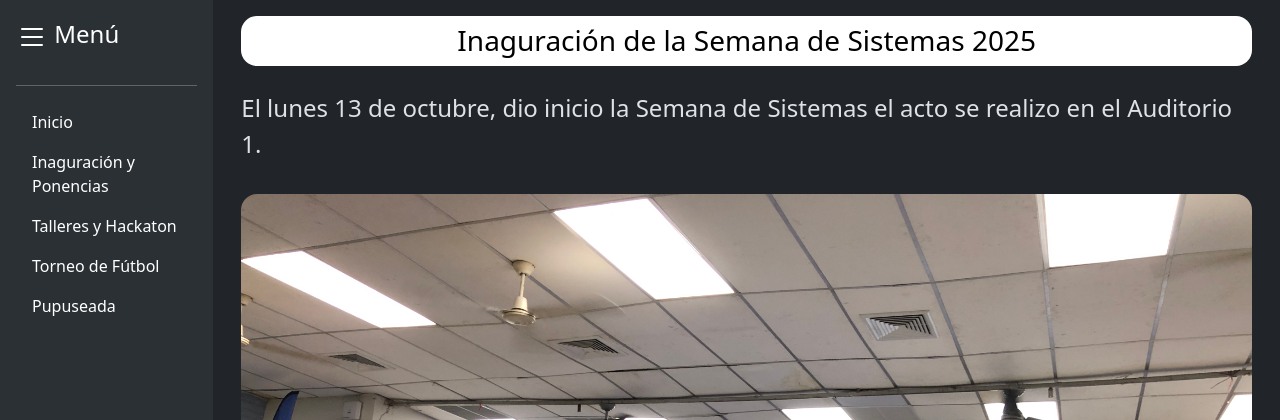
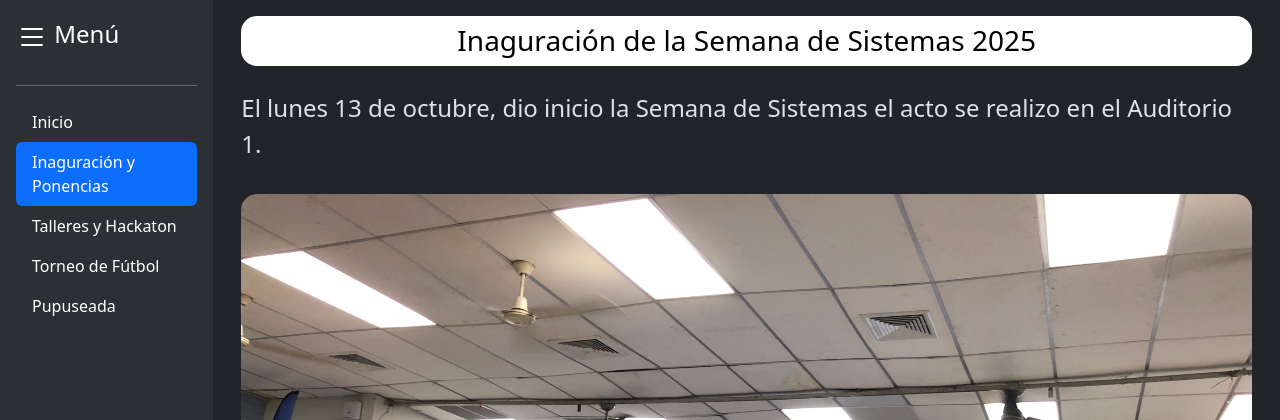
Before and after one commit to kristiankovic/system-week-project, a PHP site: page /mvc/public/inaguracion in a window 1280 px wide. Shown: the top 420 px of the page. Run offline with PHP 8.4, Linux system fonts and the light colour scheme.

Commit message:
feat: funcionalidad de la sidebar en la vista de inaguracion

```diff
--- a/mvc/app/views/inaguracion.php
+++ b/mvc/app/views/inaguracion.php
@@ -15,6 +15,8 @@ $current = $_SERVER['REQUEST_URI'];
 
 <body data-bs-theme="dark">
 
+    <div class=" row m-0 p-0 vw-100 position-absolute top-0 start-0 end-0 bottom-0 ">
+
         <!-- SIDEBAR -->
         <div class=" row m-0 p-0 vw-100 position-absolute top-0 start-0 end-0 bottom-0 ">
 
@@ -30,37 +32,43 @@ $current = $_SERVER['REQUEST_URI'];
                 </a>
 
                 <hr>
-            <ul class="nav nav-pills flex-column mb-auto">
+                <ul class="menu nav nav-pills flex-column mb-auto">
 
                     <li class="nav-item">
-                    <a href="/mvc/public/" class="nav-link text-white">
+                        <a href="/mvc/public/" class="nav-link <?= ($current == '/mvc/public/' ? 'active' : 'text-white'); ?>">
                             Inicio
                         </a>
                     </li>
-                <li>
-                    <a href="/mvc/public/inaguracion" class="nav-link text-white">
+
+                    <li class="nav-item">
+                        <a href="/mvc/public/inaguracion" class="nav-link <?= ($current == '/mvc/public/inaguracion' ? 'active' : 'text-white'); ?>">
                             Inaguración y Ponencias
                         </a>
                     </li>
+
                     <li>
-                    <a href="#" class="nav-link text-white">
+                        <a href="/mvc/public/talleres" class="nav-link <?= ($current == '/mvc/public/talleres' ? 'active' : 'text-white'); ?>">
                             Talleres y Hackaton
                         </a>
                     </li>
+
                     <li>
-                    <a href="#" class="nav-link text-white">
+                        <a href="/mvc/public/torneo" class="nav-link <?= ($current == '/mvc/public/torneo' ? 'active' : 'text-white'); ?>">
                             Torneo de Fútbol
                         </a>
                     </li>
                     <li>
-                    <a href="#" class="nav-link text-white">
+                        <a href="/mvc/public/pupuseada" class="nav-link <?= ($current == '/mvc/public/pupuseada' ? 'active' : 'text-white'); ?>">
                             Pupuseada
                         </a>
                     </li>
                 </ul>
+
                 <hr>
+
                 <a href="#" class="btn btn-success">Iniciar sesión</a>
             </div>
+            <!-- FIN DEL SIDEBAR -->
 
             <!-- SECCION DE CONTENIDO -->
 
--- a/mvc/app/views/main.php
+++ b/mvc/app/views/main.php
@@ -62,12 +62,14 @@ echo $current;
                     </a>
                 </li>
             </ul>
+
             <hr>
+
             <a href="#" class="btn btn-success">Iniciar sesión</a>
         </div>
+        <!-- FIN DEL SIDEBAR -->
 
         <!-- SECCION DE INFORMACION PERSONAL -->
-
         <div class="col-10 offset-2 p-3 overflow-auto vh-100">
 
             <div class="container-fluid">
@@ -223,6 +225,8 @@ echo $current;
                     });
                 });
             </script>
+        </div>
+        <!-- FIN DE LA SECCION DE INFORMACION PERSONAL -->
 </body>
 
 </html>
```
Also changed, not shown: mvc/app/views/torneo.php (+11 -0 lines). Lines whose indentation alone changed are shown as unchanged.
